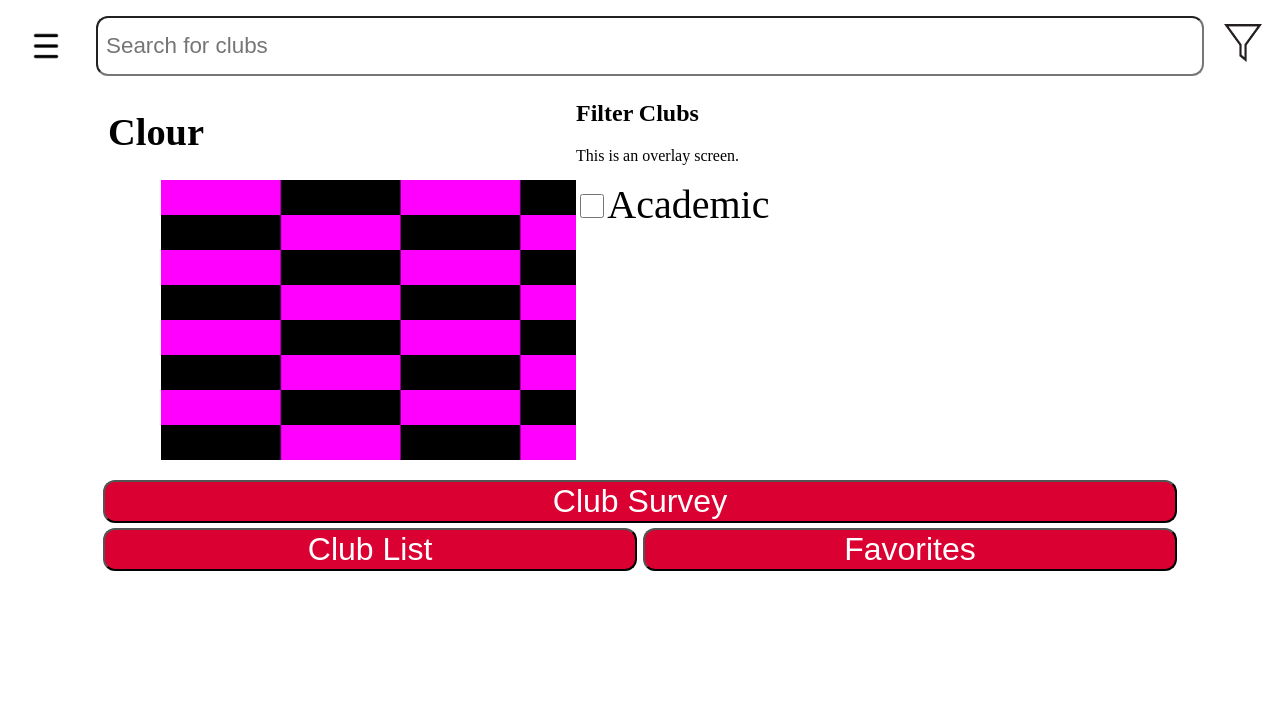
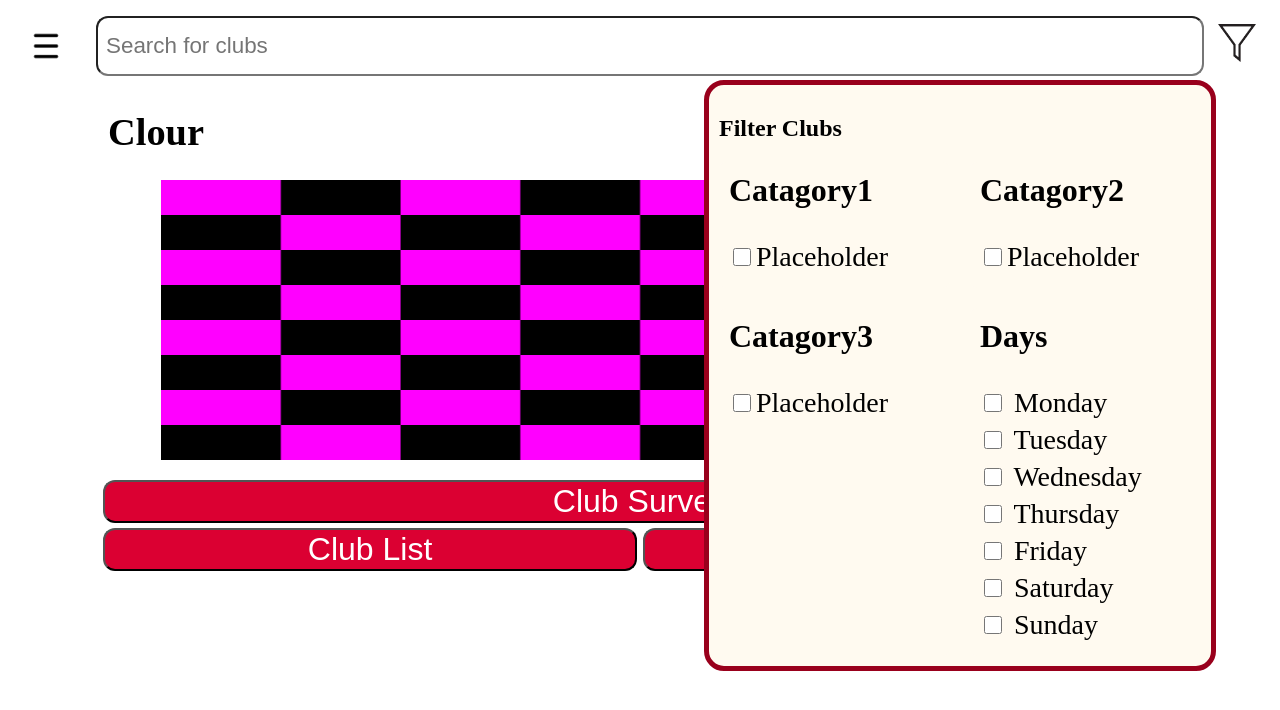
Before and after one commit to Thenameofallnames/Tiger-Finder, a plain HTML site: page Tiger Finder/Main.html in a window 1280 px wide. Both pictures are taken after a click on the picture 1243 px from the left and 43 px from the top of the page. Drawn offline with Linux system fonts and the light colour scheme.

Commit message:
Added filter overlay ui

```diff
--- a/Tiger Finder/Main.css
+++ b/Tiger Finder/Main.css
@@ -15,6 +15,7 @@ body {
     border-radius: 12px;
 }
 
+
 /*Filter*/
 #filterIcon {
     position: absolute;
@@ -30,47 +31,49 @@ body {
 
 #filterOverlay {
     display: none;
-    width: 80%;
-    height: 80%;
-    background-color: white;
+    width: 40%;
+    height: auto;
+    background-color: floralwhite;
     position: absolute;
-    left: 10%;
+    left: 55%;
     top: 10%;
+    border-radius: 20px;
+    border-color: #99001c;
+    border-width: 5px;
+    border-style: solid;
+    padding: 10px;
+     box-sizing: border-box;
 
 }
 
-
-
-/*Filter*/
-#filterIcon {
-    position: absolute;
-    top: 2%;
-    left: 95%;
-    margin: auto;
-    padding: 8px;
-    aspect-ratio: 1/1;
-    width: 3vw;
-    cursor: pointer;
-    border: none;
+.filter-grid {
+    display: grid;
+    grid-template-columns: repeat(2, 1fr);
+    gap: 20px;
 }
 
-#filterOverlay {
-    display: none;
-    width: 50%;
-    height: 50%;
-    background-color: white;
-    position: absolute;
-    left: 45%;
-    top: 10%;
-    border-radius: 20px;
+.filter-catagory {
+    background: floralwhite;
+    padding: 10px;
+    border-radius: 8px;
+    display: flex;
+    flex-direction: column;
+}
 
+.filter-catagory h3 {
+    margin-top: 0;
+    font-size: 2em;
 }
+
 .filterBox {
     aspect-ratio: 1/1;
-    width: 1.9vw;
+    width: 1.4vw;
+    margin-right: 5px;
 }
-.checkboxLabel {
-    font-size: 2.5em;
+
+.filter-catagory label{
+    font-size: 1.75em;
+    padding-bottom: 5px;
 }
 
 
--- a/Tiger Finder/Main.html
+++ b/Tiger Finder/Main.html
@@ -9,10 +9,10 @@
 </head>
 
 <body>
-<div class = "topBar">
+    <div class="topBar">
         <!--Drop Down Menu-->
         <button onclick="dropDown()" id="dropDownButton">
-        <img src="dropdownMain.png" id = "dropDownButton" width="50" height="50">
+            <img src="dropdownMain.png" id="dropDownButton" width="50" height="50">
         </button>
         <nav>
             <ul class="level1">
@@ -42,13 +42,33 @@
         <img src="filter-icon.webp" id="filterIcon" onclick="filterOverlay()" alt="Filter Icon">
 
         <!--Filter Overlay-->
-    <div id = "filterOverlay">
+        <div id="filterOverlay">
             <h2>Filter Clubs</h2>
-    <p>This is an overlay screen.</p>
-    <input type = "checkbox" id = "filter1" name = "filter1" class = "filterBox" value = false><span class="checkboxLabel">Academic</span>
-
+            <div class="filter-grid">
+                <div class="filter-catagory">
+                    <h3>Catagory1</h3>
+                    <label><input type="checkbox" class="filterBox">Placeholder</label>
                 </div>
-
+                <div class="filter-catagory">
+                    <h3>Catagory2</h3>
+                    <label><input type="checkbox" class="filterBox">Placeholder</label>
+                </div>
+                <div class="filter-catagory">
+                    <h3>Catagory3</h3>
+                    <label><input type="checkbox" class="filterBox">Placeholder</label>
+                </div>
+                <div class="filter-catagory">
+                    <h3>Days</h3>
+                    <label><input type="checkbox" class="filterBox"> Monday</label>
+                    <label><input type="checkbox" class="filterBox"> Tuesday</label>
+                    <label><input type="checkbox" class="filterBox"> Wednesday</label>
+                    <label><input type="checkbox" class="filterBox"> Thursday</label>
+                    <label><input type="checkbox" class="filterBox"> Friday</label>
+                    <label><input type="checkbox" class="filterBox"> Saturday</label>
+                    <label><input type="checkbox" class="filterBox"> Sunday</label>
+                </div>
+            </div>
+        </div>
     </div>
 
     <!--Main body starts here-->
@@ -71,4 +91,5 @@
         </div>
     </div>
 </body>
+
 </html>
```
Lines whose indentation alone changed are shown as unchanged.
